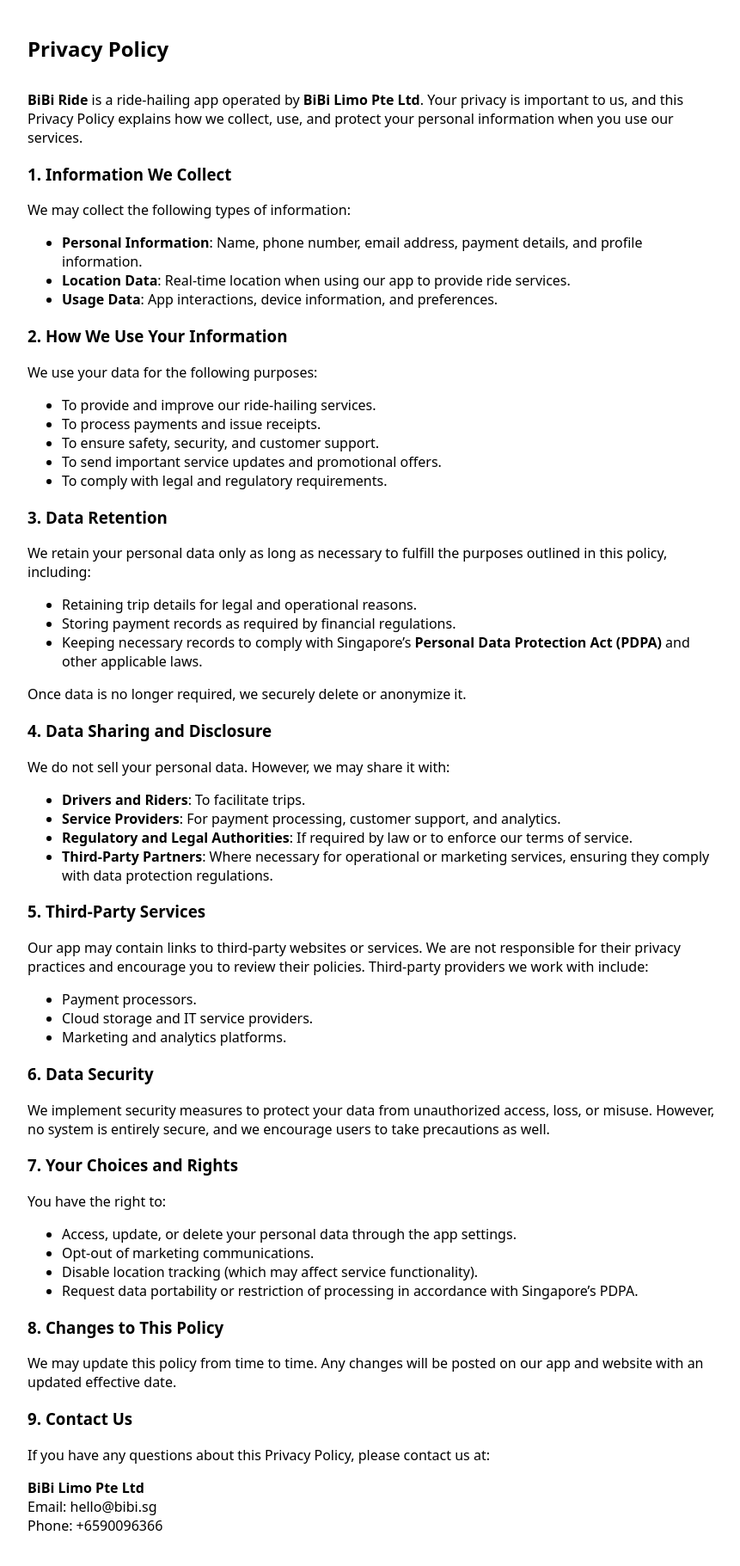
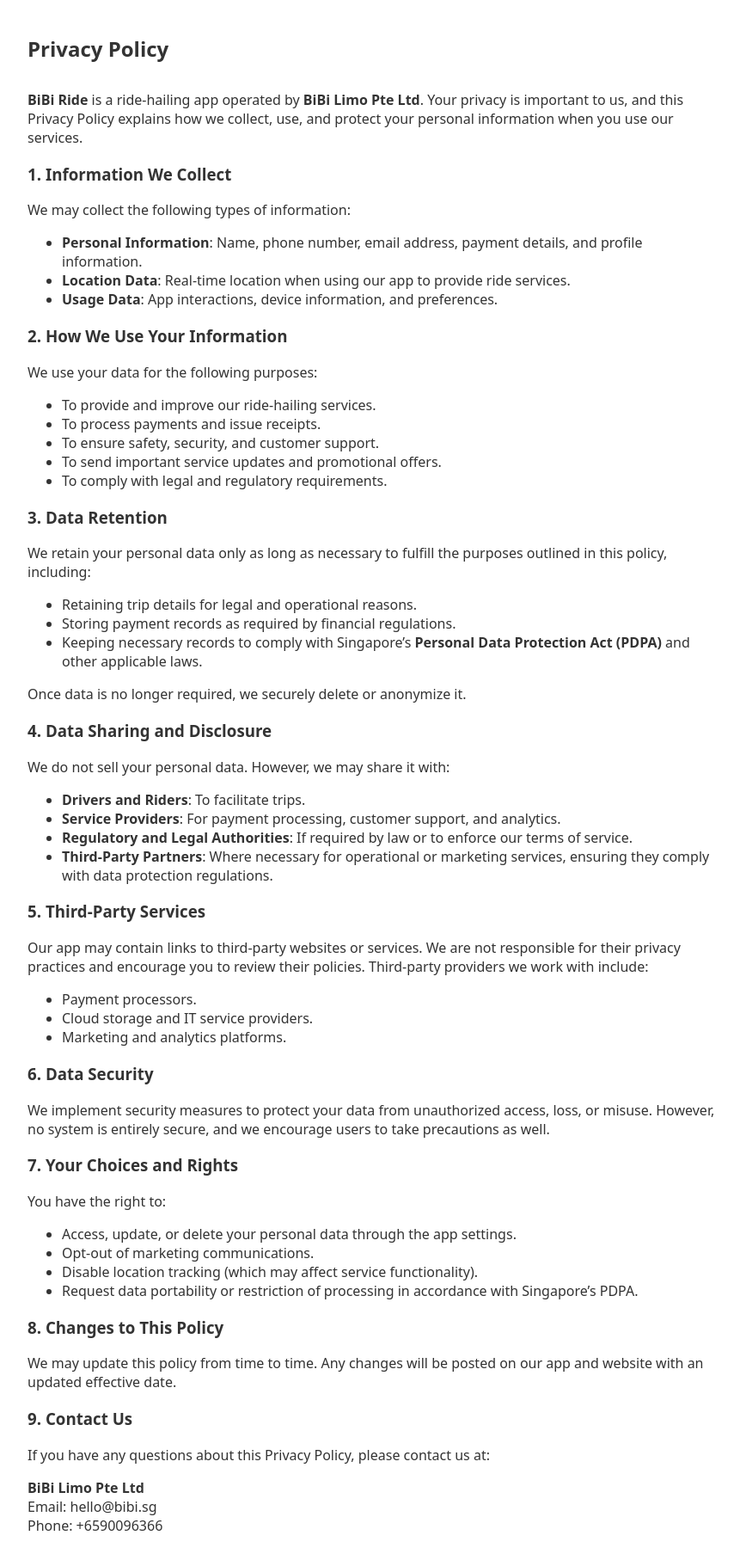
Before and after one commit to bibilimo/privacy-policy, a Jekyll site: the page built from index.md, in a window 1280 px wide. Shown: the whole page at 86% size, without its empty margins (208-1069 px from the left). Built offline with Jekyll 4.4.1, drawn with Linux system fonts in a browser that asks for light colours.

Commit message:
updated default.html

```diff
--- a/_layouts/default.html
+++ b/_layouts/default.html
@@ -12,7 +12,7 @@
 				max-width: 800px;
 				margin: auto;
 				padding: 20px;
-				color: "#666666";
+				color: #333;
 			}
 			h2 {
 				margin-bottom: 32px;
```
